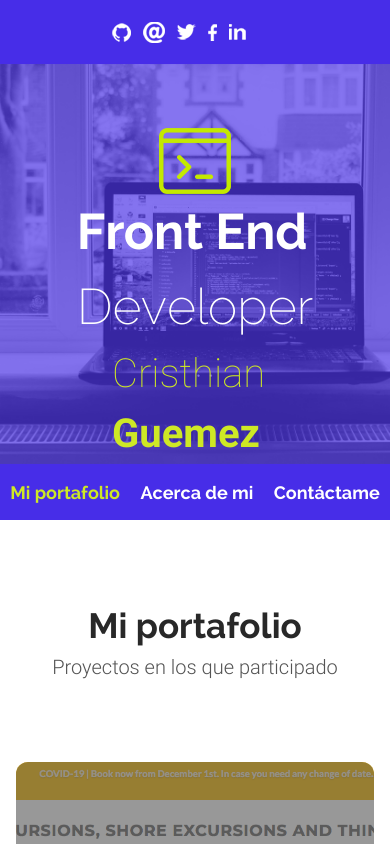
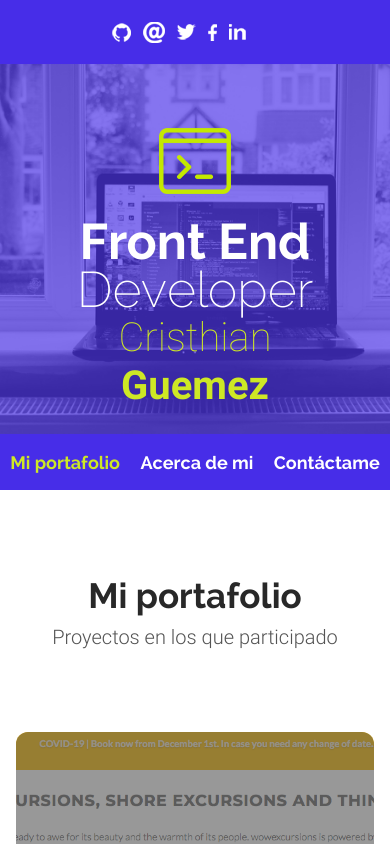
Before and after one commit to crije/portafolio-guemez, a React (Create React App) app: page / in a window 390 px wide. Shown: the top 844 px of the page. Built offline with nearby package versions, Linux system fonts and the light colour scheme.

Commit message:
probando

```diff
--- a/src/components/Footer.js
+++ b/src/components/Footer.js
@@ -4,7 +4,7 @@ import {Link} from "react-router-dom";
 function Footer() {
   return (
     <div className="bg-primary h-96 flex flex-col items-center justify-center">
-        <p  className="font-raleway text-base font-light text-white pt-11 pb-16">¡Embarquémonos en nuevos proyectos juntos!</p>
+        <p  className="font-raleway text-base text-center font-light text-white pt-11 pb-16">¡Embarquémonos en nuevos proyectos juntos!</p>
         <h2 className="font-raleway text-x35 text-white">
           <span className='font-bold'>Front End</span>
           <span className="font-extralight"> Developer</span>
--- a/src/pages/AboutMe.js
+++ b/src/pages/AboutMe.js
@@ -11,7 +11,7 @@ function AboutMe() {
     }, [])
   return (
     <>
-    <div className="h-heightHeaderAboutMe relative items-center justify-items-center justify-center flex flex-col bg-primary bg-about-me-header bg-right-top">
+    <div className="h-heightHeaderAboutMe relative items-center justify-items-center justify-center flex flex-col bg-no-repeat bg-primary bg-about-me-header bg-right-top">
     <ul id="header-social" className="absolute left-0 top-0 list-none h-7 flex flex-row place-items-center h-16 pl-32 md:pl-28">
         <li className="mr-3">
         <Link to={{ pathname: "https://github.com/crije" }} target="_blank" >
@@ -40,6 +40,7 @@ function AboutMe() {
         </li>
     </ul>
     <div className="flex flex-col items-center self-center">
+    <div className={"mt-6 mb-6 md:mt-0 md:mb-0 leading-12 md:leading-normal"}>
     <h1 className="font-raleway text-2xl text-center md:text-inherit text-white">
       <span className='font-bold'>¡Hola!</span>
       <span className="font-bold"> Soy Cristhian</span>
@@ -50,14 +51,16 @@ function AboutMe() {
       <span className="font-thin text-center"> Developer</span>
       </h2>
     </div>
+
+    </div>
     <ul id="links-nav" className="absolute bottom-0 right-0 mb-6 list-none flex content-end justify-around h-14 items-center font-raleway font-bold text-base text-white">
-    <li className="text-center md:text-inherit ml-8 md:ml-0 md:mr-6 ">
+    <li className="text-center md:text-inherit ml-8  md:ml-0 md:mr-6 ">
     <Link to={{ pathname: "/" }} >
     Mi portafolio
     </Link>
     </li>
 
-    <li onClick={() => { setActive('about-me')}}  className={`cursor-pointer text-center md:text-inherit mr-1 md:mr-6 ${active==="about-me" ? "text-green" : ""}`}>
+    <li onClick={() => { setActive('about-me')}}  className={`cursor-pointer text-center md:text-inherit ml-8 mr-8 md:mr-6 md:ml-0 ${active==="about-me" ? "text-green" : ""}`}>
     Acerca de mi
     </li>
 
@@ -172,7 +175,7 @@ function AboutMe() {
       </div>
       </div>
       <div className="bg-gray-light w-lineWeight md:w-80 h-7 rounded-full mb-2">
-      <div className="bg-primary text-white font-raleway flex items-center font-bold text-tiny-up w-7/12 h-7 rounded-full">
+      <div className="bg-primary text-white font-raleway flex items-center font-bold text-tiny-up w-8/12 h-7 rounded-full">
          <p className="ml-3">Material UI</p>
       </div>
       </div>
--- a/src/pages/Home.js
+++ b/src/pages/Home.js
@@ -11,17 +11,20 @@ function Home() {
   return (
     <>
     <Header/>
-    <div className="bg-primary sm:ml-0 sm:mr-0 sm:pl-0 sm:pr-0 md:pl-marginLeft">
-    <div className="bg-hero-image pt-16 md:pt-0 bg-cover md:bg-auto  pl-28 pr-28  md:pl-28 md:pr-28 md:w-hero-image-width md:h-hero-image-height flex flex-col place-items-center place-content-center" >
+    <div className="bg-primary ml-0 mr-0 md:ml-0 md:mr-0 sm:pl-0 sm:pr-0 flex flex-col">
+    <div className="bg-hero-image pt-16 md:pt-0 bg-cover md:bg-auto ml-0 pl-28 pr-28 self-auto md:self-center  md:pl-28 md:pr-28 md:w-hero-image-width md:h-hero-image-height flex flex-col place-items-center place-content-center" >
             <img src={webProgramming} alt="alt web programming"/>
-            <h1 className="font-raleway text-2xl text-white">
+            <div className={"mt-6 mb-6 md:mt-0 md:mb-0 leading-12 md:leading-normal"}>
+            <h1 className="font-raleway text-2xl text-center text-white">
             <span className="font-bold">Front End</span>
             <span className="font-extralight"> Developer</span>
             </h1>
-            <p className="font-roboto text-x4 text-green">
+            <p className="font-roboto text-x4 text-center text-green">
             <span className="font-thin text-center">Cristhian</span>
             <span className="font-bold text-center"> Guemez</span>
             </p>
+            </div>
+
            </div>
            <ul id="links-nav" className="list-none flex content-end justify-around sm:justify-end h-14 items-center font-raleway font-bold text-base text-white">
             <li className={`md:mr-14 ${active==="portfolio" ? "text-green" : ""}` }>
--- a/tailwind.config.js
+++ b/tailwind.config.js
@@ -24,6 +24,9 @@ module.exports = {
        fontFamily: {
         'raleway': ['raleway'],
         'roboto': ['roboto'],
+       },
+       lineHeight: {
+        '12': '3rem',
        },
        textColor: {
         'gray': '#545454',
```
